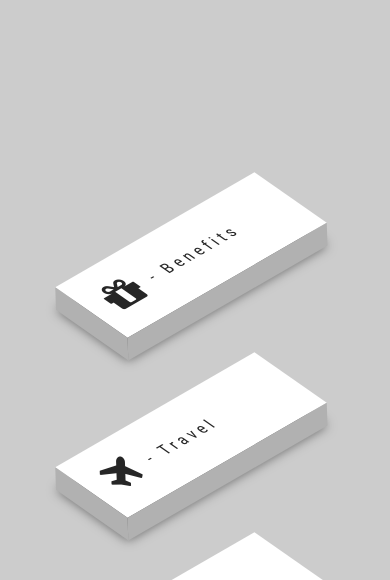
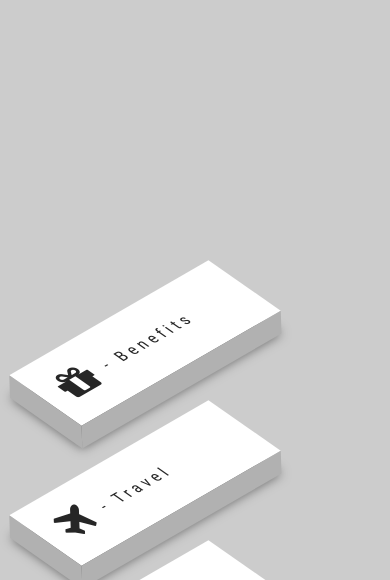
Before and after one commit to xoshiraghavx/3D-tiles, a plain HTML site: page index.html in a window 390 px wide. Shown: the part 191-771 px from the top of the page. Drawn offline with Linux system fonts and the light colour scheme.

Commit message:
Update index.css

```diff
--- a/index.css
+++ b/index.css
@@ -11,7 +11,7 @@ header{
     background-color: white;
     position: fixed;
     width: 100%;
-    height: 20vh;
+    height: 20%;
 }
 header img{
     height: 100%;
@@ -25,8 +25,6 @@ nav span{
 ul{
     position: absolute;
     top: 55%;
-    left: 15%;
-    transform: translate(-10%, -10%);
     display: flex;
     margin: 0;
     padding: 0;
@@ -150,14 +148,16 @@ ul li:hover:nth-child(6) a:before{
 ul li:hover:nth-child(6) a:after{
     background: #4F0E0E;
 }
-@media(max-width: 700px){
+@media screen and (max-width: 480px){
    ul{
        display: flex;
        flex-direction: column;
+       align-items: center;
+       justify-content: center;
    }
    ul li{
        list-style: none;
-       margin: 50px;
+       margin: 30px;
     }
     header{
         z-index: 1;
```
